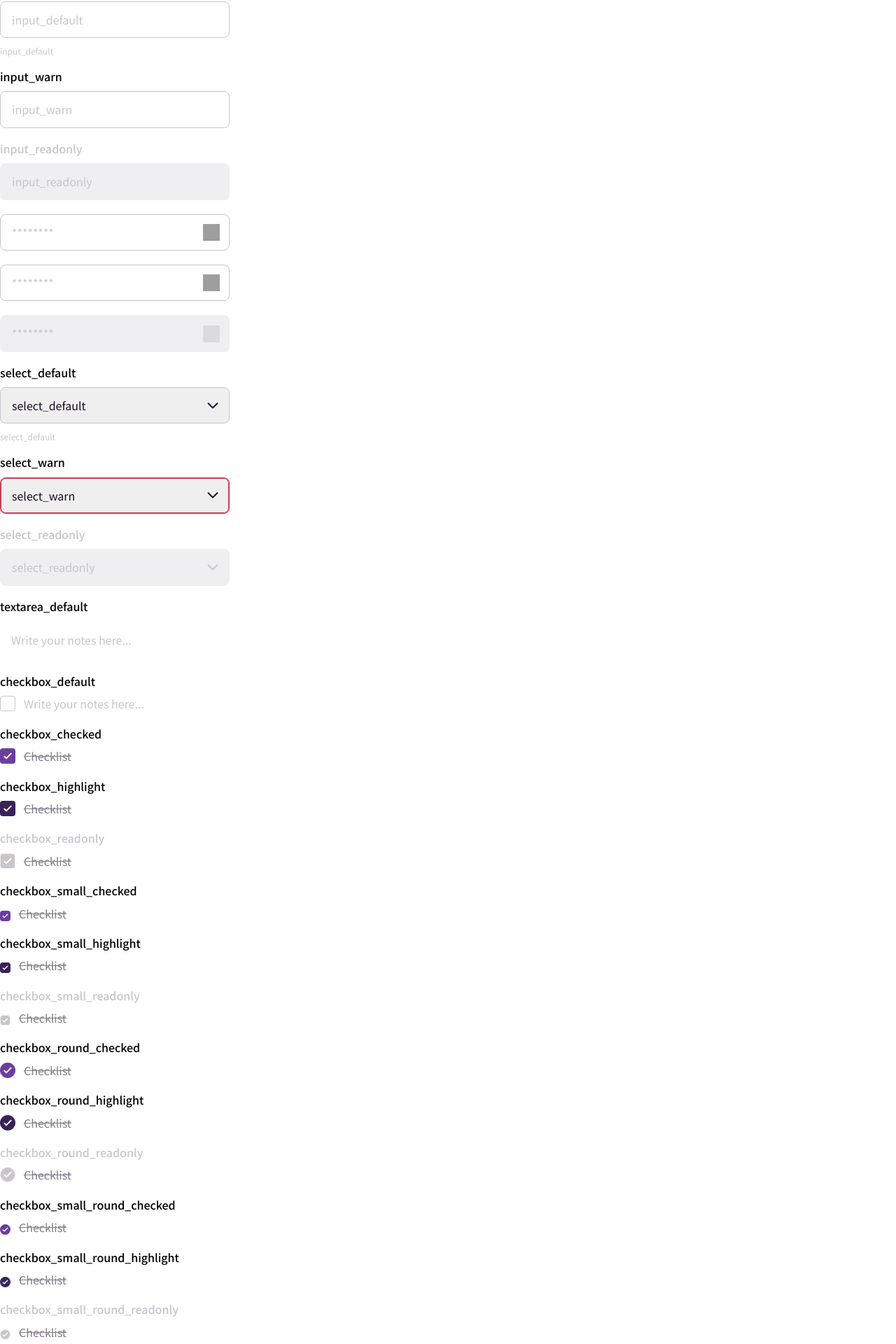
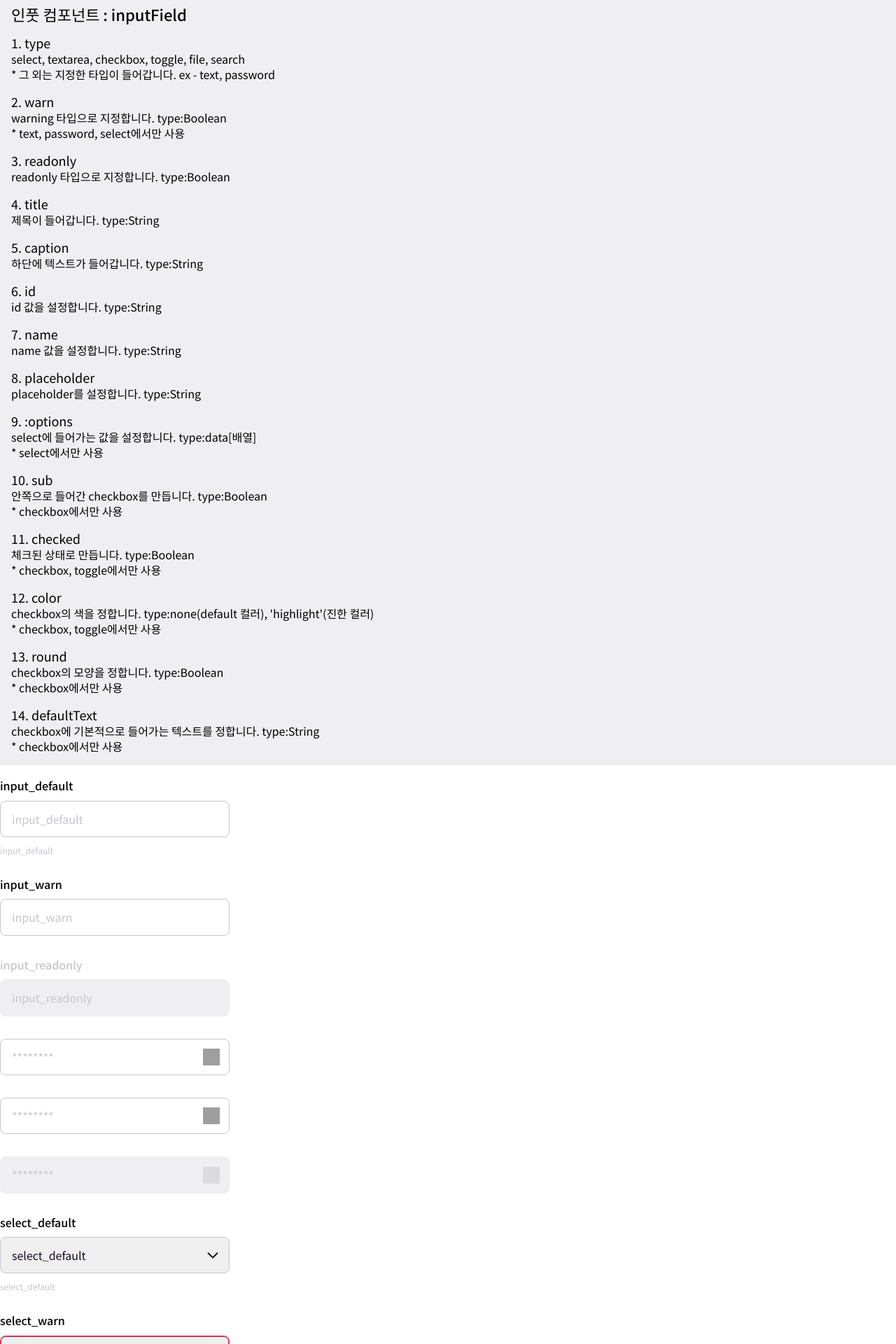
Before and after one commit to the51DT/inside_project, a Vue app: page / in a window 1280 px wide. Shown: the part 47-1967 px from the top of the page at 70% size. Built offline with nearby package versions, Linux system fonts and the light colour scheme; grey boxes are pictures that could not be loaded.

Commit message:
update input

```diff
--- a/src/assets/scss/modules/_input-field.scss
+++ b/src/assets/scss/modules/_input-field.scss
@@ -72,6 +72,9 @@
       &[readonly]:focus {
         box-shadow: none;
       }
+      &--sub {
+        margin-left: rem(23px);
+      }
     }
     select {
       width: rem(328px);
@@ -126,6 +129,59 @@
           height: rem(32px);
           background-image: url(@/assets/icon/file_pencil.svg);
         }
+      }
+    }
+    &__search {
+      padding: rem(8px);
+      background-color: $neutral-lightgrey;
+      border: none;
+      border-radius: rem(8px);
+      font-size: rem(14px);
+      &--remove {
+        -webkit-appearance: none;
+        -moz-appearance: none;
+        appearance: none;
+        width: rem(10px);
+        height: rem(10px);
+        background-color: $neutral-darkgrey;
+      }
+      &::placeholder {
+        color: $neutral-basegrey;
+      }
+      &:focus {
+        outline: none;
+      }
+      &::-ms-clear,
+      &::-ms-reveal{
+        -webkit-appearance: none;
+        -moz-appearance: none;
+        appearance: none;
+        width: rem(18px);
+        height: rem(18px);
+        border-radius: rem(100px);
+        background-color: $neutral-basegrey;
+        background-image: url(@/assets/icon/search_x.svg);
+        background-size: rem(14px) rem(14px);
+        background-repeat: no-repeat;
+        background-position: center center;
+        margin-left: rem(8px);
+      }
+      &::-webkit-search-decoration,
+      &::-webkit-search-cancel-button,
+      &::-webkit-search-results-button,
+      &::-webkit-search-results-decoration{
+        -webkit-appearance: none;
+        -moz-appearance: none;
+        appearance: none;
+        width: rem(18px);
+        height: rem(18px);
+        border-radius: rem(100px);
+        background-color: $neutral-basegrey;
+        background-image: url(@/assets/icon/search_x.svg);
+        background-size: rem(14px) rem(14px);
+        background-repeat: no-repeat;
+        background-position: center center;
+        margin-left: rem(8px);
       }
     }
     &__title {
@@ -236,14 +292,12 @@
       select {
         background-image: url(@/assets/icon/select_arrow_gray.svg);
       }
-      // 가이드 화면용
       & + .inputField, + .inputField--disabled {
-        margin-top: rem(20px);
+        margin-top: rem(32px);
       }
     }
-    // 가이드 화면용
     & + .inputField, + .inputField--disabled {
-      margin-top: rem(20px);
+      margin-top: rem(32px);
     }
   }
 }
--- a/src/components/fragments/inputField.vue
+++ b/src/components/fragments/inputField.vue
@@ -13,8 +13,9 @@
     <input v-else-if=" type === 'checkbox'" :type="type"
       :class="[
         size === 'small' ? 'inputField__input inputField__input__checkbox inputField__input__checkbox--small' : 'inputField__input inputField__input__checkbox',
-        round === 'round' ? 'inputField__input__checkbox--round' : '',
-        color === 'highlight' ? 'inputField__input__checkbox--highlight' : '']"
+        round ? 'inputField__input__checkbox--round' : '',
+        color === 'highlight' ? 'inputField__input__checkbox--highlight' : '',
+        sub ? 'inputField__input--sub' : '']"
       :id="id"
       :name="name"
       :readonly="readonly"
@@ -29,6 +30,8 @@
       :checked="checked">
     <!-- 파일 -->
     <input v-else-if=" type === 'file'" :type="type" class="inputField__file" :id="id" :name="name"/>
+    <!-- 서치 -->
+    <input v-else-if=" type === 'search'" :type="type" class="inputField__search" :id="id" :name="name" :placeholder="placeholder">
     <!-- 그외 -->
     <input v-else :type="type" :class="warn === false ? 'inputField__input' : 'inputField__input inputField__input--warn'"
       :id="id"
@@ -74,8 +77,11 @@ export default {
     placeholder: String,
     defaultText: String,
     size: String,
-    round: String,
     color: String,
+    round: {
+      type: Boolean,
+      default: false
+    },
     readonly: {
       type: Boolean,
       default: false
@@ -85,6 +91,10 @@ export default {
       default: false
     },
     checked: {
+      type: Boolean,
+      default: false
+    },
+    sub: {
       type: Boolean,
       default: false
     },
--- a/src/views/HomeView.vue
+++ b/src/views/HomeView.vue
@@ -1,5 +1,72 @@
 <template>
-  <div>
+  <div class="guide-txt__wrap">
+    <h4>인풋 컴포넌트 : inputField</h4>
+    <div class="guide-txt-box">
+      <h5>1. type</h5>
+      <p>select, textarea, checkbox, toggle, file, search</p>
+      <p>* 그 외는 지정한 타입이 들어갑니다. ex - text, password</p>
+    </div>
+    <div class="guide-txt-box">
+      <h5>2. warn</h5>
+      <p>warning 타입으로 지정합니다. type:Boolean</p>
+      <p>* text, password, select에서만 사용</p>
+    </div>
+    <div class="guide-txt-box">
+      <h5>3. readonly</h5>
+      <p>readonly 타입으로 지정합니다. type:Boolean</p>
+    </div>
+    <div class="guide-txt-box">
+      <h5>4. title</h5>
+      <p>제목이 들어갑니다. type:String</p>
+    </div>
+    <div class="guide-txt-box">
+      <h5>5. caption</h5>
+      <p>하단에 텍스트가 들어갑니다. type:String</p>
+    </div>
+    <div class="guide-txt-box">
+      <h5>6. id</h5>
+      <p>id 값을 설정합니다. type:String</p>
+    </div>
+    <div class="guide-txt-box">
+      <h5>7. name</h5>
+      <p>name 값을 설정합니다. type:String</p>
+    </div>
+    <div class="guide-txt-box">
+      <h5>8. placeholder</h5>
+      <p>placeholder를 설정합니다. type:String</p>
+    </div>
+    <div class="guide-txt-box">
+      <h5>9. :options</h5>
+      <p>select에 들어가는 값을 설정합니다. type:data[배열]</p>
+      <p>* select에서만 사용</p>
+    </div>
+    <div class="guide-txt-box">
+      <h5>10. sub</h5>
+      <p>안쪽으로 들어간 checkbox를 만듭니다. type:Boolean</p>
+      <p>* checkbox에서만 사용</p>
+    </div>
+    <div class="guide-txt-box">
+      <h5>11. checked</h5>
+      <p>체크된 상태로 만듭니다. type:Boolean</p>
+      <p>* checkbox, toggle에서만 사용</p>
+    </div>
+    <div class="guide-txt-box">
+      <h5>12. color</h5>
+      <p>checkbox의 색을 정합니다. type:none(default 컬러), 'highlight'(진한 컬러)</p>
+      <p>* checkbox, toggle에서만 사용</p>
+    </div>
+    <div class="guide-txt-box">
+      <h5>13. round</h5>
+      <p>checkbox의 모양을 정합니다. type:Boolean</p>
+      <p>* checkbox에서만 사용</p>
+    </div>
+    <div class="guide-txt-box">
+      <h5>14. defaultText</h5>
+      <p>checkbox에 기본적으로 들어가는 텍스트를 정합니다. type:String</p>
+      <p>* checkbox에서만 사용</p>
+    </div>
+  </div>
+  <form>
     <inputField type="text" title="input_default" caption="input_default" id="input_default" name="input_default" placeholder="input_default"></inputField>
     <inputField type="text" title="input_warn" id="input_warn" name="input_warn" placeholder="input_warn" warn></inputField>
     <inputField type="text" title="input_readonly" id="input_readonly" name="input_readonly" placeholder="input_readonly" readonly></inputField>
@@ -11,23 +78,25 @@
     <inputField type="select" title="select_readonly" id="select_readonly" name="select_readonly" placeholder="select_readonly" readonly></inputField>
     <inputField type="textarea" title="textarea_default" id="text_default" placeholder="Write your notes here..."></inputField>
     <inputField type="checkbox" title="checkbox_default" id="checkbox_default" placeholder="Write your notes here..."></inputField>
+    <inputField type="checkbox" title="checkbox_default_sub" id="checkbox_default_sub" placeholder="Write your notes here..." sub></inputField>
     <inputField type="checkbox" title="checkbox_checked" id="checkbox_checked" placeholder="Write your notes here..." defaultText="Checklist" checked></inputField>
     <inputField type="checkbox" title="checkbox_highlight" id="checkbox_hilight" color="highlight" placeholder="Write your notes here..." defaultText="Checklist" checked></inputField>
     <inputField type="checkbox" title="checkbox_readonly" id="checkbox_readonly" placeholder="Write your notes here..." defaultText="Checklist" checked readonly></inputField>
     <inputField type="checkbox" title="checkbox_small_checked" id="checkbox_small_checked" size="small" placeholder="Write your notes here..." defaultText="Checklist" checked></inputField>
     <inputField type="checkbox" title="checkbox_small_highlight" id="checkbox_small_highlight" size="small" color="highlight" placeholder="Write your notes here..." defaultText="Checklist" checked></inputField>
     <inputField type="checkbox" title="checkbox_small_readonly" id="checkbox_small_readonly" size="small" placeholder="Write your notes here..." defaultText="Checklist" checked readonly></inputField>
-    <inputField type="checkbox" title="checkbox_round_checked" id="checkbox_round_checked" round="round" placeholder="Write your notes here..." defaultText="Checklist" checked></inputField>
-    <inputField type="checkbox" title="checkbox_round_highlight" id="checkbox_round_highlight" round="round" color="highlight" placeholder="Write your notes here..." defaultText="Checklist" checked></inputField>
-    <inputField type="checkbox" title="checkbox_round_readonly" id="checkbox_round_readonly" round="round" placeholder="Write your notes here..." defaultText="Checklist" checked readonly></inputField>
-    <inputField type="checkbox" title="checkbox_small_round_checked" id="checkbox_small_round_checked" size="small" round="round" placeholder="Write your notes here..." defaultText="Checklist" checked></inputField>
-    <inputField type="checkbox" title="checkbox_small_round_highlight" id="checkbox_small_round_highlight" size="small" round="round" color="highlight" placeholder="Write your notes here..." defaultText="Checklist" checked></inputField>
-    <inputField type="checkbox" title="checkbox_small_round_readonly" id="checkbox_small_round_readonly" size="small" round="round" placeholder="Write your notes here..." defaultText="Checklist" checked readonly></inputField>
+    <inputField type="checkbox" title="checkbox_round_checked" id="checkbox_round_checked" round placeholder="Write your notes here..." defaultText="Checklist" checked></inputField>
+    <inputField type="checkbox" title="checkbox_round_highlight" id="checkbox_round_highlight" round color="highlight" placeholder="Write your notes here..." defaultText="Checklist" checked></inputField>
+    <inputField type="checkbox" title="checkbox_round_readonly" id="checkbox_round_readonly" round placeholder="Write your notes here..." defaultText="Checklist" checked readonly></inputField>
+    <inputField type="checkbox" title="checkbox_small_round_checked" id="checkbox_small_round_checked" size="small" round placeholder="Write your notes here..." defaultText="Checklist" checked></inputField>
+    <inputField type="checkbox" title="checkbox_small_round_highlight" id="checkbox_small_round_highlight" size="small" round color="highlight" placeholder="Write your notes here..." defaultText="Checklist" checked></inputField>
+    <inputField type="checkbox" title="checkbox_small_round_readonly" id="checkbox_small_round_readonly" size="small" round placeholder="Write your notes here..." defaultText="Checklist" checked readonly></inputField>
     <inputField type="toggle" title="toggle_default" id="toggle_default"></inputField>
     <inputField type="toggle" title="toggle_highlight" color="highlight" id="toggle_highlight"></inputField>
     <inputField type="toggle" title="toggle_readonly" id="toggle_readonly" readonly></inputField>
     <inputField type="file" title="file_default" id="file_default"></inputField>
-  </div>
+    <inputField type="search" title="search_default" id="search_default" placeholder="Search..."></inputField>
+  </form>
 </template>
 
 <script>
```
Also changed, not shown: src/assets/icon/search_x.svg (added).
